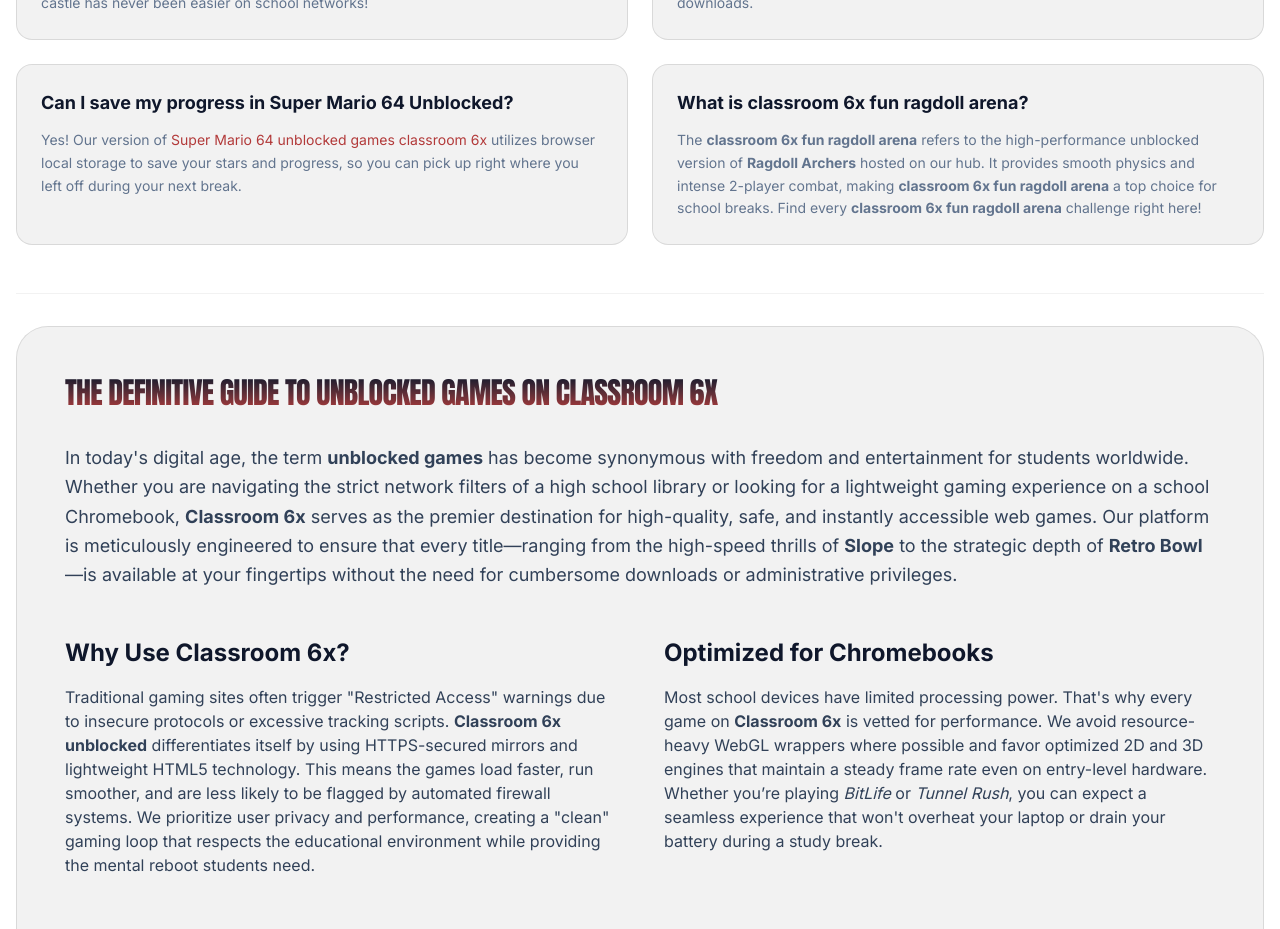
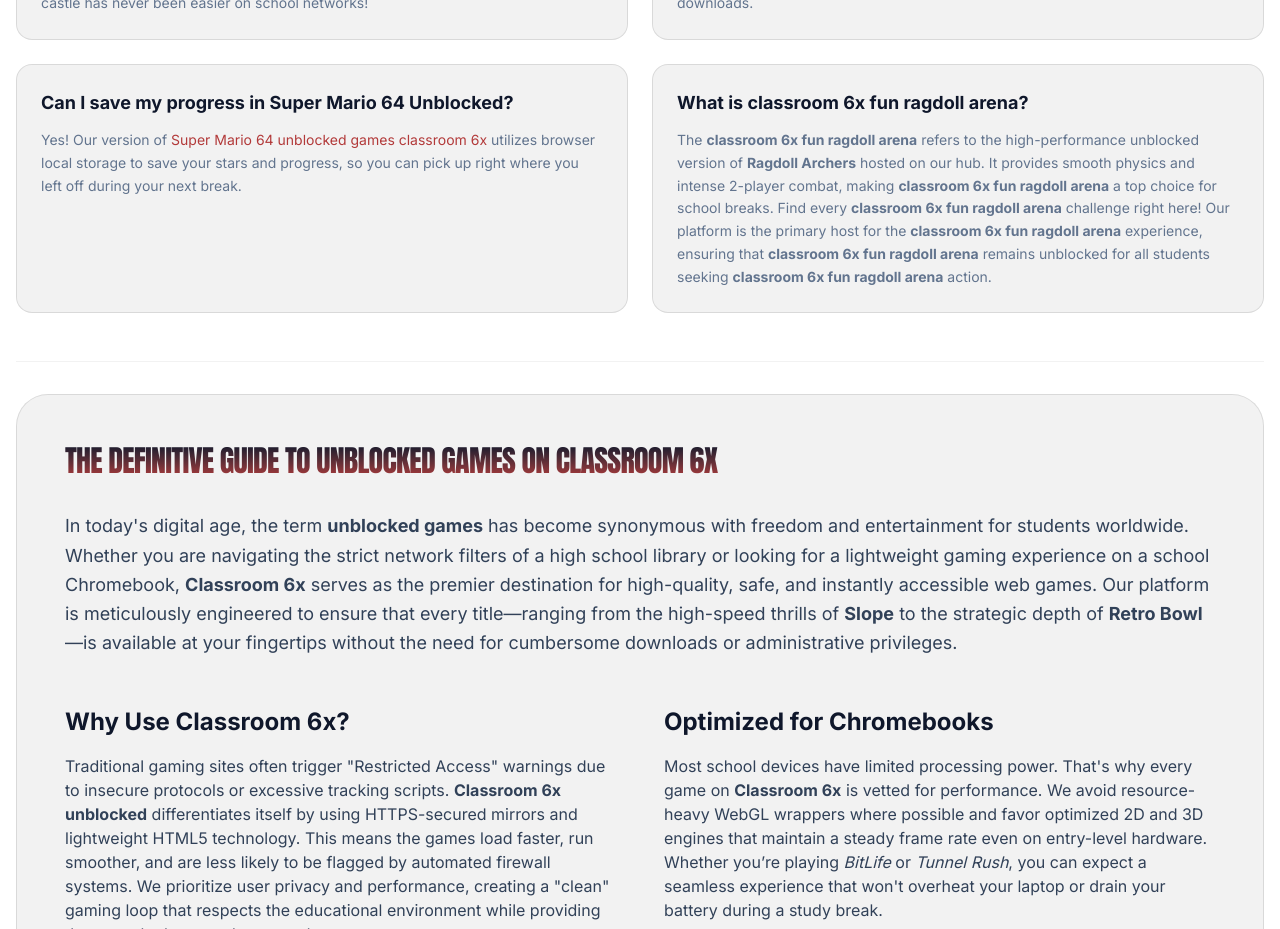
Before and after one commit to jafranfarazi401-source/Unblocked-Games-76, a React (Vite) app: page / in a window 1280 px wide. Shown: the part 8040-8969 px from the top of the page. Built offline with nearby package versions, Linux system fonts and the light colour scheme.

Commit message:
feat: Add puzzle category and enhance sitemap
Adds a new "Puzzle" category to the navigation tabs and updates the sitemap to include this new category and additional static information pages. Also, refines the description for the "fun ragdoll arena" to emphasize its role as the primary host.

```diff
--- a/src/App.tsx
+++ b/src/App.tsx
@@ -732,11 +732,11 @@ const FAQS = [
   },
   {
     question: "What is classroom 6x fun ragdoll arena?",
-    answer: "The <strong>classroom 6x fun ragdoll arena</strong> refers to the high-performance unblocked version of <strong>Ragdoll Archers</strong> hosted on our hub. It provides smooth physics and intense 2-player combat, making <strong>classroom 6x fun ragdoll arena</strong> a top choice for school breaks. Find every <strong>classroom 6x fun ragdoll arena</strong> challenge right here!"
+    answer: "The <strong>classroom 6x fun ragdoll arena</strong> refers to the high-performance unblocked version of <strong>Ragdoll Archers</strong> hosted on our hub. It provides smooth physics and intense 2-player combat, making <strong>classroom 6x fun ragdoll arena</strong> a top choice for school breaks. Find every <strong>classroom 6x fun ragdoll arena</strong> challenge right here! Our platform is the primary host for the <strong>classroom 6x fun ragdoll arena</strong> experience, ensuring that <strong>classroom 6x fun ragdoll arena</strong> remains unblocked for all students seeking <strong>classroom 6x fun ragdoll arena</strong> action."
   }
 ];
 
-const NAV_TABS = ["Home", "Blogs", "Action", "Multiplayer", "Sports", "Shooter", "Drawing", "Arcade", "Fighting", "Racing", "Adventure"];
+const NAV_TABS = ["Home", "Blogs", "Action", "Multiplayer", "Sports", "Shooter", "Drawing", "Arcade", "Fighting", "Racing", "Adventure", "Puzzle"];
 
 const CATEGORY_DESCRIPTIONS: Record<string, string> = {
   "Action": "Dive into the heart-pounding world of Action Unblocked Games on Classroom 6x. Our collection features high-speed challenges, strategic combat, and platforming adventures that test your reflexes and timing. From intense battles to fast-paced survival missions, these games are perfectly optimized for school Chromebooks and restricted networks, providing a safe yet thrilling experience during your breaks.",
@@ -747,7 +747,8 @@ const CATEGORY_DESCRIPTIONS: Record<string, string> = {
   "Arcade": "Rediscover the classics and explore modern hits in our Arcade Unblocked Games section. This category is the home of high-score chasing, infinite runners, and quick-session titles like Slope and Tunnel Rush. Classroom 6x ensures these arcade experiences are instantly accessible, providing the perfect 'mental reboot' for students who need a quick, engaging break between study sessions.",
   "Fighting": "Enter the arena with our Fighting Unblocked Games at Classroom 6x. Featuring everything from stickman brawlers to strategic samurai combat like Samurai Brawling, this category tests your combo mastery and defensive timing. Every title is vetted for school safety and browser performance, ensuring you can engage in pixel-perfect combat without triggering restricted access warnings on your device.",
   "Racing": "Burn rubber with our high-speed Racing Unblocked Games collection. From the neon-lit gravity of Slope to the physics-based challenges of Moto X3M and Drive Mad, Classroom 6x is the premier destination for virtual speedsters. Our racing games are optimized for minimal loading times and high frame rates, providing a professional racing experience that fits perfectly within a school browser environment.",
-  "Adventure": "Embark on epic quests and explore mysterious worlds with Adventure Unblocked Games on Classroom 6x. This category features long-form narratives, exploration-based puzzles, and immersive 3D journeys like GTA San Andreas Unblocked. We provide secure, browser-based portals to these expansive worlds, allowing you to progress through deep storylines and complex environments without any administrative installation requirements."
+  "Adventure": "Embark on epic quests and explore mysterious worlds with Adventure Unblocked Games on Classroom 6x. This category features long-form narratives, exploration-based puzzles, and immersive 3D journeys like GTA San Andreas Unblocked. We provide secure, browser-based portals to these expansive worlds, allowing you to progress through deep storylines and complex environments without any administrative installation requirements.",
+  "Puzzle": "Challenge your intellect with our curated collection of Puzzle Unblocked Games on Classroom 6x. From AI-powered context puzzles like Contexto to classic logic brain-teasers, this category is designed to sharpen your vocabulary, spatial reasoning, and critical thinking. Our puzzle games provide an educational yet deeply engaging break, making them highly recommended by students for both fun and cognitive development at school."
 };
 
 const AdBanner = () => {
```
Also changed, not shown: 1 other file (tests, documents, lock files or other folders).
